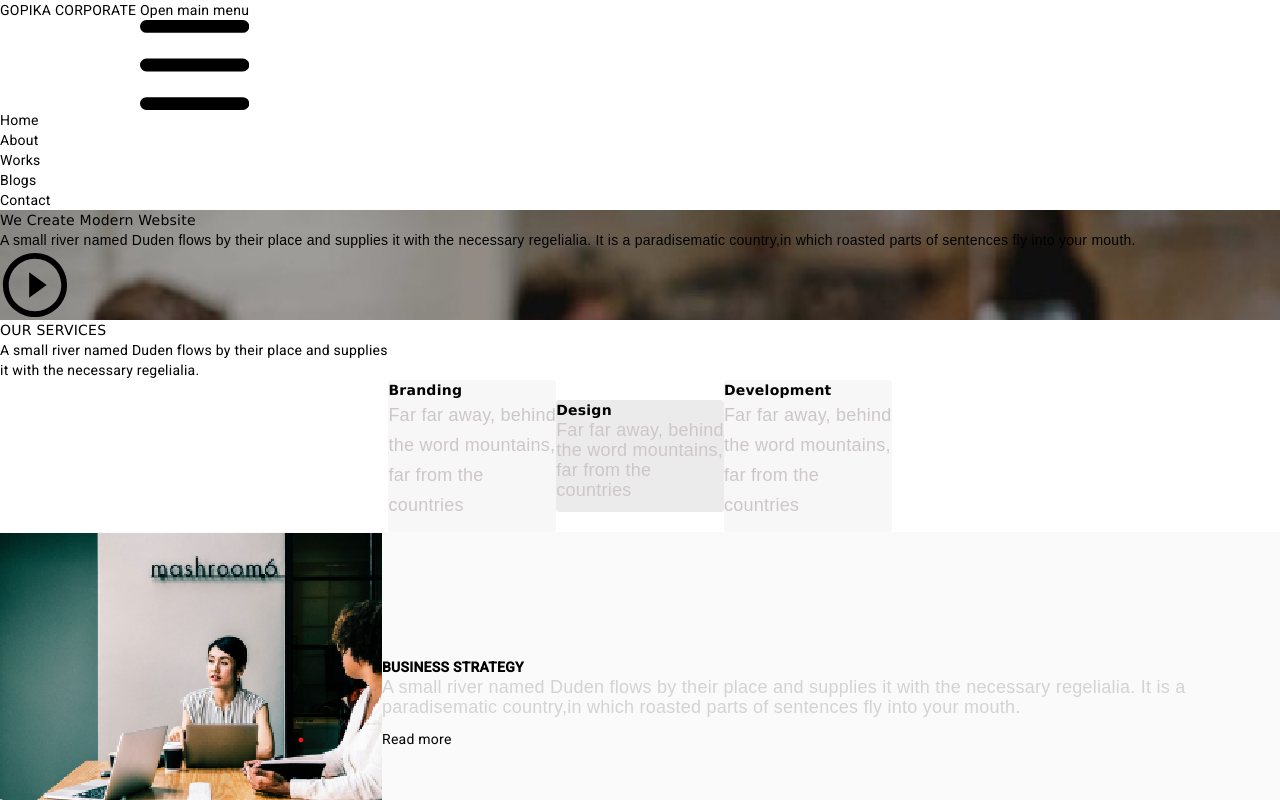
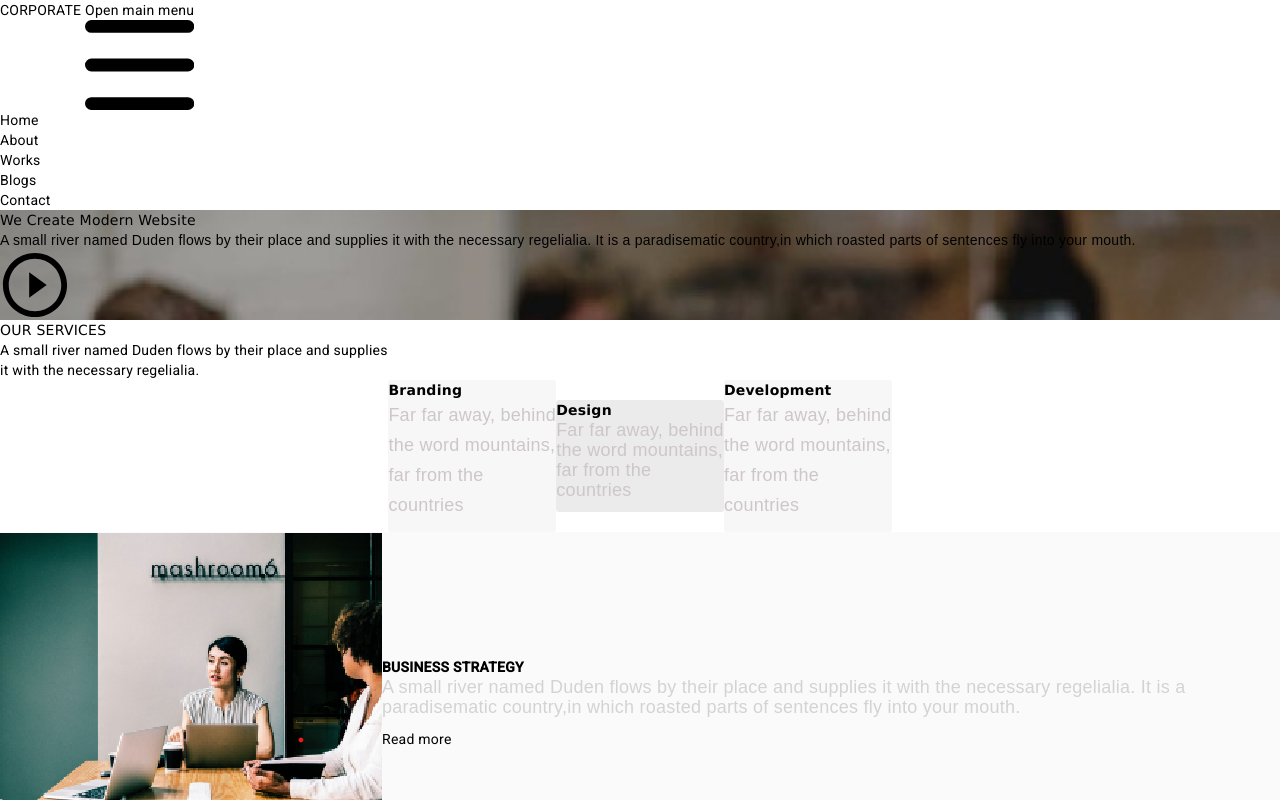
Before and after one commit to shaaakir7/Corporate-angular, an Angular app: page /home in a window 1280 px wide. Shown: the top 800 px of the page. Built offline with nearby package versions, Linux system fonts and the light colour scheme.

Commit message:
removed gopika from tag

```diff
--- a/src/app/app.component.html
+++ b/src/app/app.component.html
@@ -1,12 +1,10 @@
 <section class="mt-5" >
   <div class="container bg-white mx-auto w-3/5 " >
-
   <!--*************************** nav starts here ************************* -->
-
   <nav class="bg-white border-gray-200 dark:bg-gray-400 ">
     <div class="max-w-screen-xl flex flex-wrap items-center justify-between mx-auto p-4">
       <a href="#" class="flex items-center space-x-3 rtl:space-x-reverse font-bold">
-        GOPIKA CORPORATE
+        CORPORATE
       </a>
       <button type="button" class="inline-flex items-center p-2 w-10 h-10 justify-center text-sm text-black rounded-lg md:hidden focus:outline-none focus:ring-2 focus:ring-gray-200 dark:text-gray-400 "
           (click)="toggleMenu()" aria-controls="navbar-default" [attr.aria-expanded]="isMenuOpen.toString()">
@@ -56,7 +54,7 @@
 
     <!--*********** programmer text overlay section ends here***************  -->
 
-    <!--************** Our services section starts here ***************-->
+    <!--************* Our services section starts here ***************-->
 
     <div class="w-full bg-white pb-10">
       <div class="text-center text-4xl font-bold ourServ mt-10">
```
